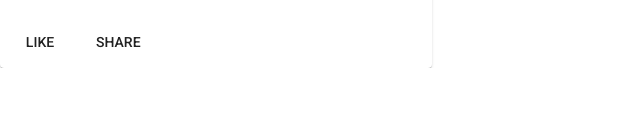
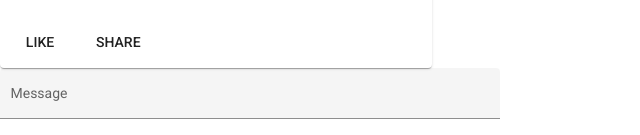
Before and after one commit to AngeloDalo/angular, an Angular app in the folder primo-progetto/: page / in a window 1280 px wide. Shown: the part 876-1011 px from the top of the page, without its empty margins (0-640 px from the left). Before the commit the page ends 944 px from the top, so only its background shows below. Built offline with nearby package versions, Linux system fonts and the light colour scheme.

Commit message:
event binding

```diff
--- a/primo-progetto/src/app/app.component.css
+++ b/primo-progetto/src/app/app.component.css
@@ -0,0 +1,9 @@
+.example-form {
+  min-width: 150px;
+  max-width: 500px;
+  width: 100%;
+}
+
+.example-full-width {
+  width: 100%;
+}
--- a/primo-progetto/src/app/app.component.html
+++ b/primo-progetto/src/app/app.component.html
@@ -1 +1,10 @@
 <app-prova></app-prova>
+
+<!--EVENT BINDING-->
+<!-- <button mat-raised-button color="primary" (click)="onClick(this)">Primary</button> -->
+<form class="example-form">
+  <mat-form-field class="example-full-width" appearance="fill">
+    <mat-label>Message</mat-label>
+    <input matInput #message maxlength="256" placeholder="Ex. I need help with..." (input)="onInput($event)">
+  </mat-form-field>
+</form>
--- a/primo-progetto/src/app/app.component.ts
+++ b/primo-progetto/src/app/app.component.ts
@@ -7,4 +7,9 @@ import { Component } from '@angular/core';
 })
 export class AppComponent {
   title = 'primo-progetto';
+
+  //Se avessi messo e: any potevo evitare HTMLInputElement, ho fatto un casting
+  onInput(e: Event){
+    console.log((<HTMLInputElement>e.target).value);
+  }
 }
--- a/primo-progetto/src/app/app.module.ts
+++ b/primo-progetto/src/app/app.module.ts
@@ -6,10 +6,11 @@ import { AppComponent } from './app.component';
 import { ProvaComponent } from './prova/prova.component';
 import { BrowserAnimationsModule } from '@angular/platform-browser/animations';
 
-import { MatSliderModule } from '@angular/material/slider';
+import {MatSliderModule} from '@angular/material/slider';
 import {MatProgressSpinnerModule} from '@angular/material/progress-spinner';
 import {MatCardModule} from '@angular/material/card';
 import {MatButtonModule} from '@angular/material/button';
+import {MatInputModule} from '@angular/material/input';
 
 @NgModule({
   declarations: [
@@ -23,7 +24,8 @@ import {MatButtonModule} from '@angular/material/button';
     MatSliderModule,
     MatProgressSpinnerModule,
     MatCardModule,
-    MatButtonModule
+    MatButtonModule,
+    MatInputModule
   ],
   providers: [],
   bootstrap: [AppComponent]
--- a/primo-progetto/src/app/prova/prova.component.ts
+++ b/primo-progetto/src/app/prova/prova.component.ts
@@ -5,8 +5,8 @@ import { AfterContentChecked, AfterContentInit, AfterViewChecked, AfterViewInit,
   templateUrl: './prova.component.html',
   styleUrls: ['./prova.component.css']
 })
-export class ProvaComponent implements OnInit, AfterContentChecked, AfterContentInit, AfterViewChecked, AfterViewInit, DoCheck, OnDestroy {
-
+export class ProvaComponent implements OnInit {
+//export class ProvaComponent implements OnInit, AfterContentChecked, AfterContentInit, AfterViewChecked, AfterViewInit, DoCheck, OnDestroy {
   //STRING INTERPOLATION
   nomecane = "roger"
   cani = [
@@ -41,22 +41,22 @@ export class ProvaComponent implements OnInit, AfterContentChecked, AfterContent
       counter++
     }, 2000)
   }
-  ngAfterContentChecked(): void {
-    console.log("ngAfterContentChecked")
-  }
-  ngAfterContentInit(): void {
-    console.log("ngAfterContentInit")
-  }
-  ngAfterViewChecked(): void {
-    console.log("ngAfterViewChecked")
-  }
-  ngAfterViewInit(): void {
-    console.log("ngAfterViewInit")
-  }
-  ngDoCheck(): void {
-    console.log("ngDoCheck")
-  }
-  ngOnDestroy(): void {
-    console.log("ngOnDestroy")
-  }
+  // ngAfterContentChecked(): void {
+  //   console.log("ngAfterContentChecked")
+  // }
+  // ngAfterContentInit(): void {
+  //   console.log("ngAfterContentInit")
+  // }
+  // ngAfterViewChecked(): void {
+  //   console.log("ngAfterViewChecked")
+  // }
+  // ngAfterViewInit(): void {
+  //   console.log("ngAfterViewInit")
+  // }
+  // ngDoCheck(): void {
+  //   console.log("ngDoCheck")
+  // }
+  // ngOnDestroy(): void {
+  //   console.log("ngOnDestroy")
+  // }
 }
```
Also changed, not shown: 1 other file (tests, documents, lock files or other folders).
